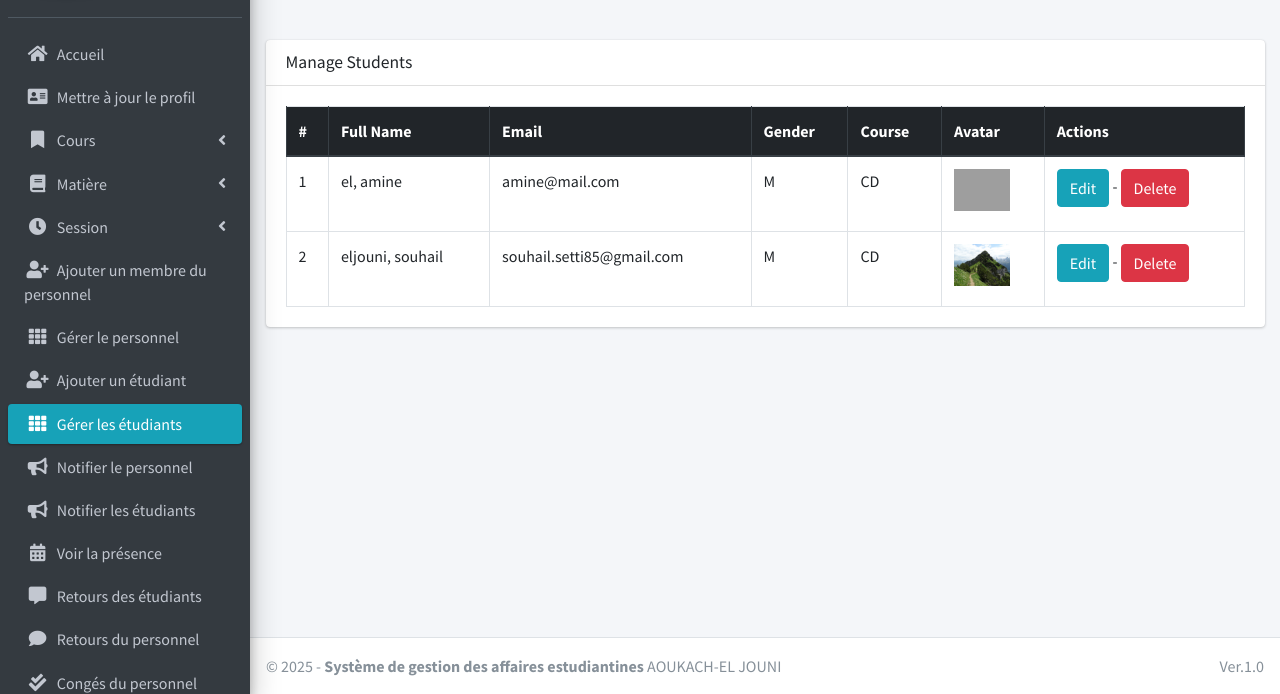
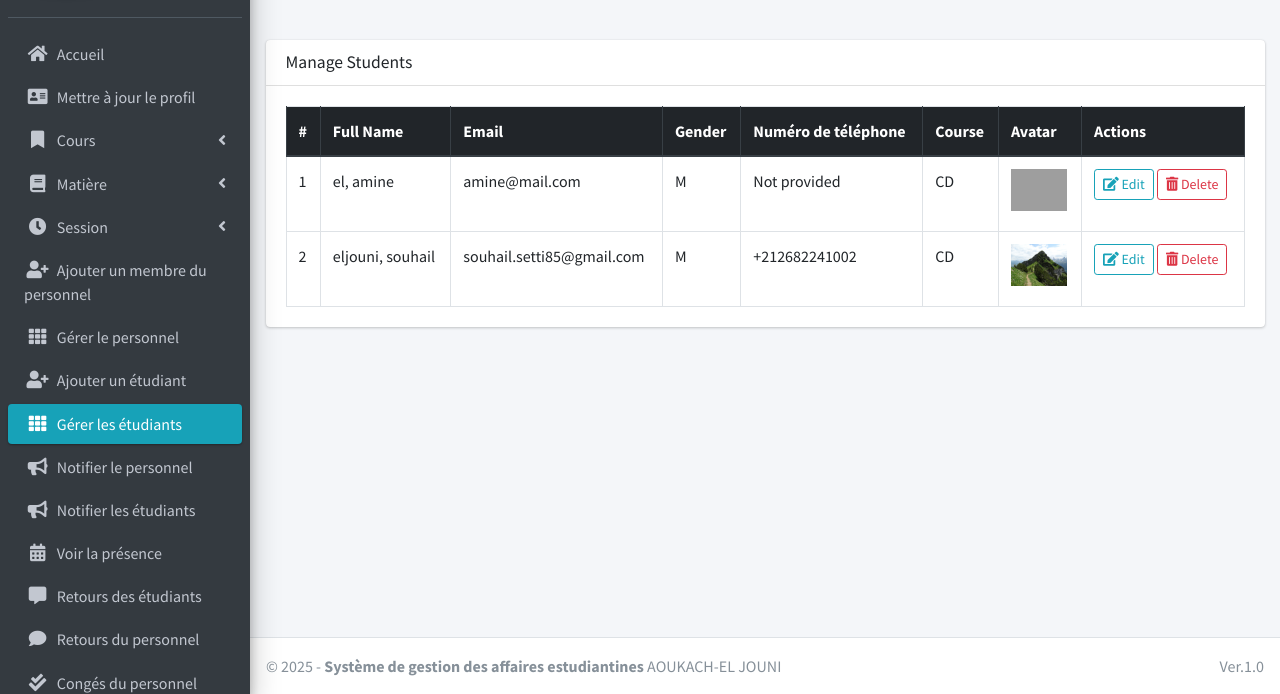
Before and after one commit to souhail245/ENFI-Management-Django, a Django app: page /student/manage/ in a window 1280 px wide. Shown: the part 106-800 px from the top of the page. Run offline with Django 3.2, Linux system fonts and the light colour scheme; a user stored in the database is signed in; data comes from the database, SQL or seed files in the repository; both versions use the stored data as it was after the commit; some libraries are stand-ins or nearby versions; grey boxes are pictures that could not be loaded.

Commit message:
ajouter champ phone number + apparait chez l'administration dans la section gerer les etudiant + modification des icones de edit et delete

```diff
--- a/main_app/admin.py
+++ b/main_app/admin.py
@@ -8,6 +8,8 @@ class UserModel(UserAdmin):
     ordering = ('email',)
 
 
+
+
 admin.site.register(CustomUser, UserModel)
 admin.site.register(Staff)
 admin.site.register(Student)
--- a/main_app/hod_views.py
+++ b/main_app/hod_views.py
@@ -214,7 +214,7 @@ def manage_staff(request):
 
 
 def manage_student(request):
-    students = CustomUser.objects.filter(user_type=3)
+    students = CustomUser.objects.filter(user_type=3).select_related('student')
     context = {
         'students': students,
         'page_title': 'Manage Students'
--- a/main_app/models.py
+++ b/main_app/models.py
@@ -78,6 +78,7 @@ class Student(models.Model):
     admin = models.OneToOneField(CustomUser, on_delete=models.CASCADE)
     course = models.ForeignKey(Course, on_delete=models.DO_NOTHING, null=True, blank=False)
     session = models.ForeignKey(Session, on_delete=models.DO_NOTHING, null=True)
+    phone_number = models.CharField(max_length=15)  # Nouveau champ
 
     def __str__(self):
         return self.admin.last_name + ", " + self.admin.first_name
--- a/main_app/student_views.py
+++ b/main_app/student_views.py
@@ -150,6 +150,7 @@ def student_view_profile(request):
                 password = form.cleaned_data.get('password') or None
                 address = form.cleaned_data.get('address')
                 gender = form.cleaned_data.get('gender')
+                phone_number = form.cleaned_data.get('phone_number')
                 passport = request.FILES.get('profile_pic') or None
                 admin = student.admin
                 if password != None:
@@ -164,6 +165,7 @@ def student_view_profile(request):
                 admin.address = address
                 admin.gender = gender
                 admin.save()
+                student.phone_number = phone_number
                 student.save()
                 messages.success(request, "Profile Updated!")
                 return redirect(reverse('student_view_profile'))
--- a/main_app/templates/hod_template/manage_student.html
+++ b/main_app/templates/hod_template/manage_student.html
@@ -21,6 +21,7 @@
                                     <th>Full Name</th>
                                     <th>Email</th>
                                     <th>Gender</th>
+                                    <th>Numéro de téléphone</th>
                                     <th>Course</th>
                                     <th>Avatar</th>
                                     <th>Actions</th>
@@ -33,6 +34,7 @@
                                     <td>{{student.last_name}}, {{student.first_name}}</td>
                                     <td>{{student.email}}</td>
                                     <td>{{student.gender}}</td>
+                                    <td>{{ student.student.phone_number|default:"Not provided" }}</td>
                                     <td>{{student.student.course.name}}</td>
                                     <td>
                                         {% if student.profile_pic == ""  %}
@@ -43,12 +45,36 @@
                                         {% endif %}
                                     </td>
 
-                                    <td><a href="{% url 'edit_student' student.student.id %}" class="btn btn-info">Edit</a> -
-                                        <a href="{% url 'delete_student' student.student.id %}" class="btn btn-danger" onclick="return confirm('Are you sure about this ?')">Delete</a>
+                                    <td>
+                                        <a href="{% url 'edit_student' student.student.id %}" class="btn btn-outline-info btn-sm">
+                                            <i class="fas fa-edit"></i> Edit
+                                        </a>
 
+                                        <a href="#" class="btn btn-outline-danger btn-sm" onclick="confirmDelete('{% url 'delete_student' student.student.id %}')">
+                                            <i class="fas fa-trash-alt"></i> Delete
+                                        </a>
                                     </td>
                                 </tr>
                                 {% endfor %}
+
+                                <script>
+                                    function confirmDelete(deleteUrl) {
+                                        Swal.fire({
+                                            title: 'Are you sure?',
+                                            text: "You won't be able to revert this!",
+                                            icon: 'warning',
+                                            showCancelButton: true,
+                                            confirmButtonText: 'Yes, delete it!',
+                                            cancelButtonText: 'Cancel',
+                                            reverseButtons: true
+                                        }).then((result) => {
+                                            if (result.isConfirmed) {
+                                                window.location.href = deleteUrl;  // Redirige vers l'URL de suppression
+                                            }
+                                        });
+                                    }
+                                </script>
+
                             </tbody>
                         </table>
                     </div>
--- a/main_app/templates/main_app/base.html
+++ b/main_app/templates/main_app/base.html
@@ -27,6 +27,10 @@
 
     <!-- Google Font: Source Sans Pro -->
     <link href="https://fonts.googleapis.com/css?family=Source+Sans+Pro:300,400,400i,700" rel="stylesheet">
+    <!-- Lien vers SweetAlert2 CSS -->
+    <link rel="stylesheet" href="https://cdn.jsdelivr.net/npm/sweetalert2@11.7.0/dist/sweetalert2.min.css">
+    <!-- Lien vers SweetAlert2 JS -->
+    <script src="https://cdn.jsdelivr.net/npm/sweetalert2@11.7.0/dist/sweetalert2.min.js"></script>
     {% block custom_css %}
 
     {% endblock custom_css %}
```
Also changed, not shown: main_app/forms.py (+11 -3 lines), db.sqlite3, main_app/migrations/0002_student_phone_number.py (added).
